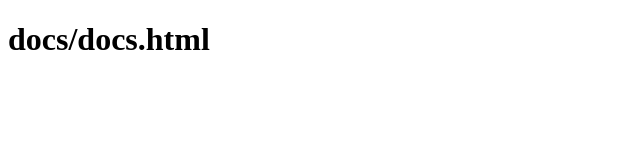
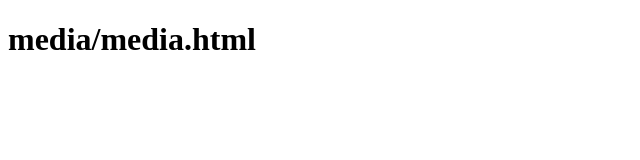
Before and after one commit to wuyigang/media, a plain HTML site: page index.html in a window 1280 px wide. Shown: the whole page, without its empty margins (0-640 px from the left). Drawn offline with Linux system fonts and the light colour scheme.

Commit message:
Update index.html

```diff
--- a/index.html
+++ b/index.html
@@ -5,6 +5,6 @@
 		<title>docs.html</title>
 	</head>
 	<body>
-  <h1>docs/docs.html</h1>
+  <h1>media/media.html</h1>
 	</body>
 </html>
```
